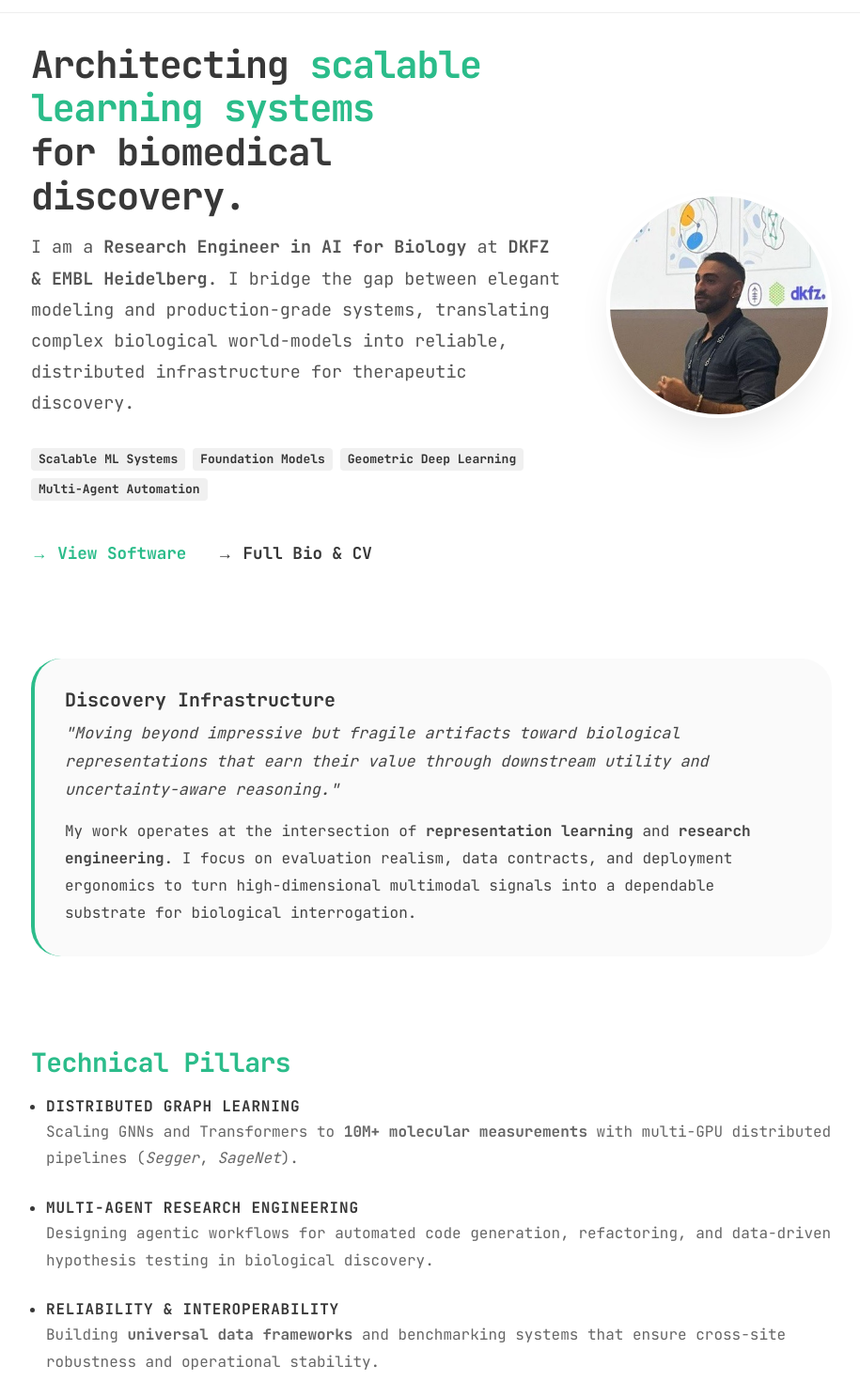
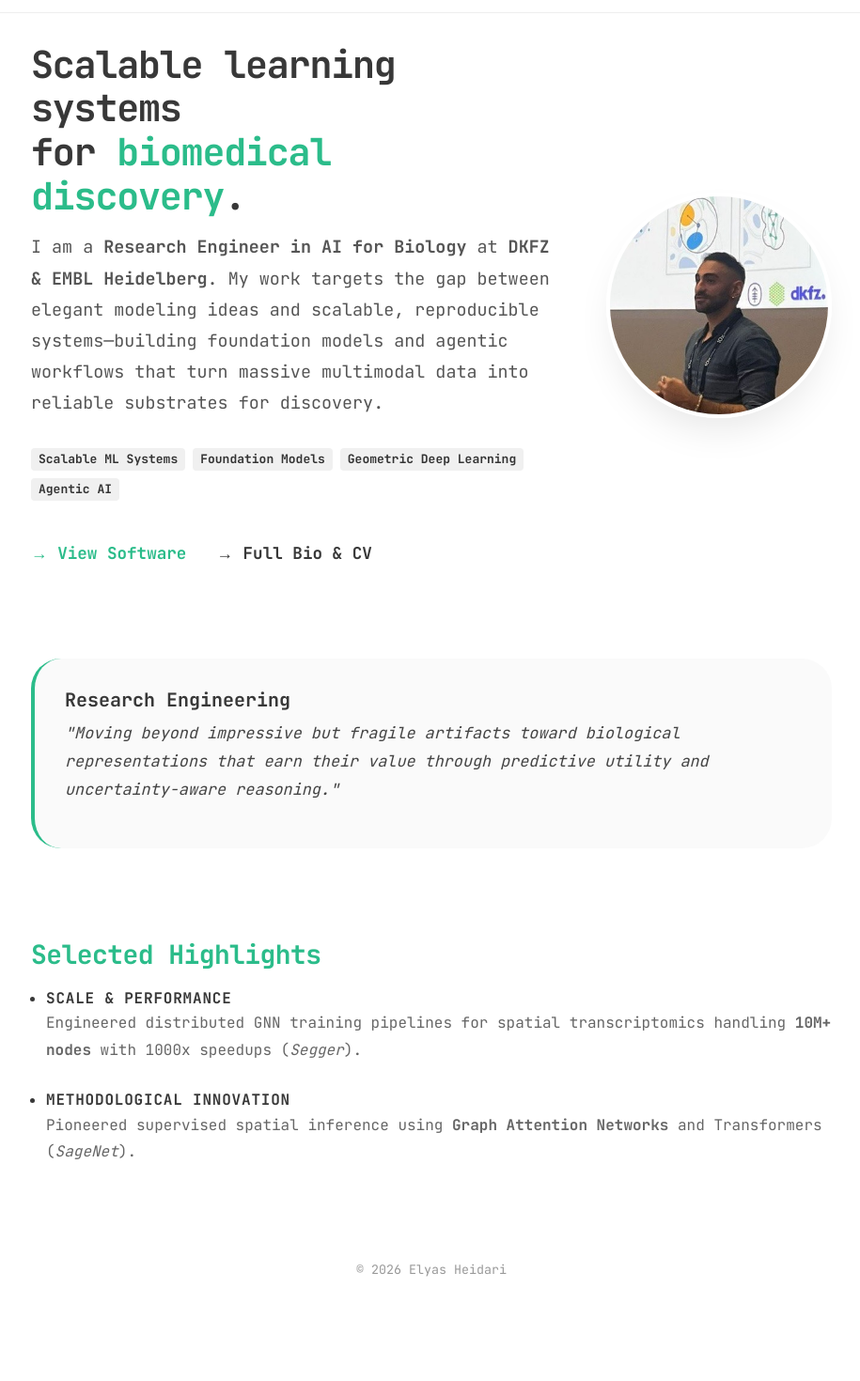
Before and after one commit to EliHei2/elihei2.github.io, a Next.js app: page / in a window 1280 px wide. Shown: the part 80-1550 px from the top of the page at 94% size, without its empty margins (181-1096 px from the left). After the commit the page ends 1478 px from the top, so only its background shows below. Built offline with nearby package versions, Linux system fonts and the light colour scheme.

Commit message:
Content: Reverted to concise punchy headlines and bio

```diff
--- a/src/app/page.tsx
+++ b/src/app/page.tsx
@@ -12,7 +12,7 @@ const researchInterests = [
   "Scalable ML Systems",
   "Foundation Models",
   "Geometric Deep Learning",
-  "Multi-Agent Automation"
+  "Agentic AI"
 ];
 
 export default function Home() {
@@ -23,13 +23,13 @@ export default function Home() {
         {/* Lead Text */}
         <Box sx={{ flex: 1 }}>
           <Typography variant="h1" gutterBottom sx={{ fontSize: { xs: '2rem', md: '2.5rem' }, fontWeight: 800 }}>
-            Architecting <Box component="span" sx={{ color: 'primary.main' }}>scalable learning systems</Box> <br />
-            for biomedical discovery.
+            Scalable learning systems <br />
+            for <Box component="span" sx={{ color: 'primary.main' }}>biomedical discovery</Box>.
           </Typography>
           <Typography variant="body1" paragraph sx={{ fontSize: '1.15rem', mb: 4, color: '#555', lineHeight: 1.8 }}>
             I am a <strong>Research Engineer in AI for Biology</strong> at <strong>DKFZ & EMBL Heidelberg</strong>.
-            I bridge the gap between elegant modeling and production-grade systems, translating complex biological world-models into reliable,
-            distributed infrastructure for therapeutic discovery.
+            My work targets the gap between elegant modeling ideas and scalable, reproducible systems—building
+            foundation models and agentic workflows that turn massive multimodal data into reliable substrates for discovery.
           </Typography>
 
           <Box sx={{ display: 'flex', gap: 1, flexWrap: 'wrap', mb: 5 }}>
@@ -58,38 +58,28 @@ export default function Home() {
         </Box>
       </Box>
 
-      {/* Philosophy */}
+      {/* Philosophy - Concise */}
       <Box sx={{ mb: 12, p: 4, bgcolor: '#fafafa', borderRadius: 4, borderLeft: '4px solid #2BBC8A' }}>
-        <Typography variant="h4" gutterBottom sx={{ fontWeight: 700 }}>Discovery Infrastructure</Typography>
+        <Typography variant="h4" gutterBottom sx={{ fontWeight: 700 }}>Research Engineering</Typography>
         <Typography variant="body1" paragraph sx={{ fontSize: '1.05rem', fontStyle: 'italic', color: '#444' }}>
-          "Moving beyond impressive but fragile artifacts toward biological representations that earn their value through downstream utility and uncertainty-aware reasoning."
-        </Typography>
-        <Typography variant="body1" sx={{ color: '#444' }}>
-          My work operates at the intersection of <strong>representation learning</strong> and <strong>research engineering</strong>.
-          I focus on evaluation realism, data contracts, and deployment ergonomics to turn high-dimensional multimodal signals into a dependable substrate for biological interrogation.
+          "Moving beyond impressive but fragile artifacts toward biological representations that earn their value through predictive utility and uncertainty-aware reasoning."
         </Typography>
       </Box>
 
-      {/* Technical Pillar Highlights */}
+      {/* Technical Highlights */}
       <Box sx={{ mb: 8 }}>
-        <Typography variant="h2" gutterBottom>Technical Pillars</Typography>
+        <Typography variant="h2" gutterBottom>Selected Highlights</Typography>
         <Box component="ul" sx={{ pl: 2, '& li': { mb: 3 } }}>
           <li>
-            <Typography variant="h6" sx={{ color: '#383838' }}>Distributed Graph Learning</Typography>
+            <Typography variant="h6" sx={{ color: '#383838' }}>Scale & Performance</Typography>
             <Typography variant="body1" sx={{ color: '#666' }}>
-              Scaling GNNs and Transformers to <strong>10M+ molecular measurements</strong> with multi-GPU distributed pipelines (<em>Segger</em>, <em>SageNet</em>).
+              Engineered distributed GNN training pipelines for spatial transcriptomics handling <strong>10M+ nodes</strong> with 1000x speedups (<em>Segger</em>).
             </Typography>
           </li>
           <li>
-            <Typography variant="h6" sx={{ color: '#383838' }}>Multi-Agent Research Engineering</Typography>
+            <Typography variant="h6" sx={{ color: '#383838' }}>Methodological Innovation</Typography>
             <Typography variant="body1" sx={{ color: '#666' }}>
-              Designing agentic workflows for automated code generation, refactoring, and data-driven hypothesis testing in biological discovery.
-            </Typography>
-          </li>
-          <li>
-            <Typography variant="h6" sx={{ color: '#383838' }}>Reliability & Interoperability</Typography>
-            <Typography variant="body1" sx={{ color: '#666' }}>
-              Building <strong>universal data frameworks</strong> and benchmarking systems that ensure cross-site robustness and operational stability.
+              Pioneered supervised spatial inference using <strong>Graph Attention Networks</strong> and Transformers (<em>SageNet</em>).
             </Typography>
           </li>
         </Box>
```
